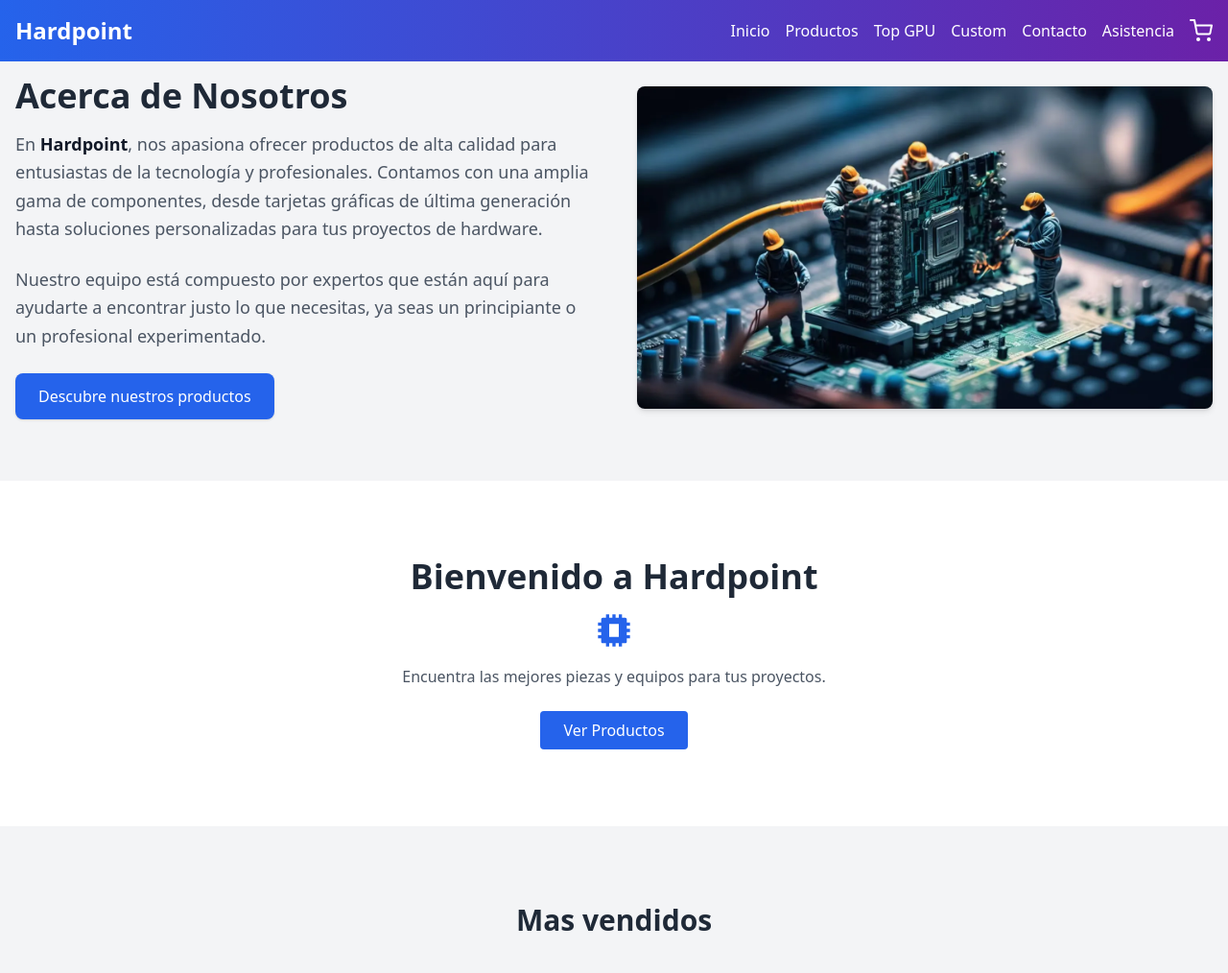
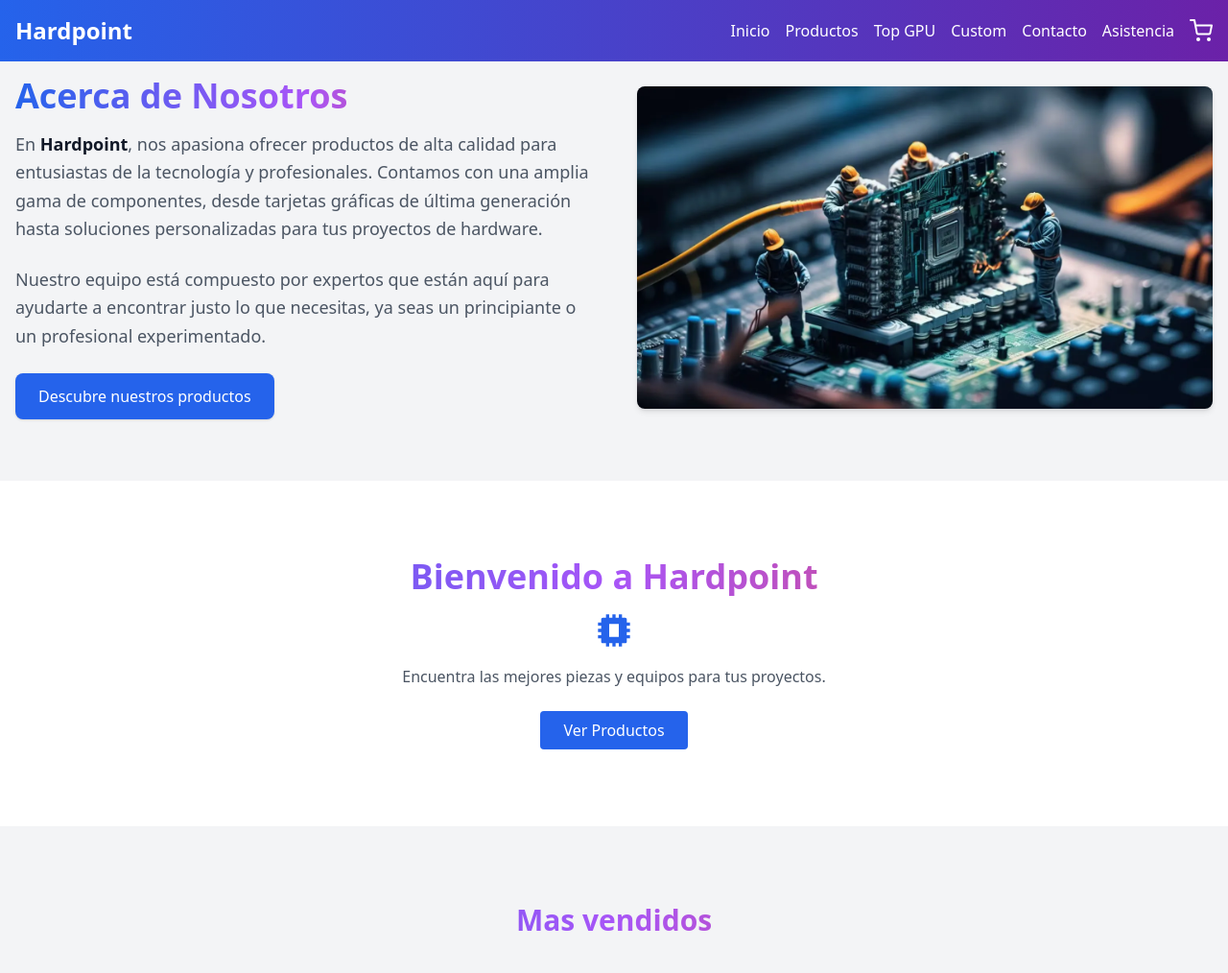
Before and after one commit to VictorIgle/Hardpoint, a plain HTML site: page index.html in a window 1280 px wide. Shown: the top 1014 px of the page at 96% size. Drawn offline with nearby package versions, Linux system fonts and the light colour scheme.

Commit message:
Update index.html

```diff
--- a/index.html
+++ b/index.html
@@ -59,7 +59,7 @@
     <div class="container mx-auto px-4 flex flex-col md:flex-row items-center space-y-8 md:space-y-0 md:space-x-12">
 
       <div class="md:w-1/2 text-center md:text-left">
-        <h2 class="text-4xl font-bold text-gray-800 mb-4">Acerca de Nosotros</h2>
+        <h2 class="text-4xl font-bold bg-gradient-to-r from-blue-600 via-purple-500 to-red-500 bg-clip-text text-transparent mb-4">Acerca de Nosotros</h2>
         <p class="text-gray-600 text-lg leading-relaxed mb-6">
           En <span class="font-bold text-gray-900">Hardpoint</span>, nos apasiona ofrecer productos de alta calidad para entusiastas de la tecnología y profesionales. Contamos con una amplia gama de componentes, desde tarjetas gráficas de última generación hasta soluciones personalizadas para tus proyectos de hardware.
         </p>
@@ -88,7 +88,7 @@
   <!-- Bienvenida -->
   <section id="inicio" class="bg-white py-20">
     <div class="container mx-auto text-center">
-      <h2 class="text-4xl font-bold text-gray-800">Bienvenido a Hardpoint</h2>
+      <h2 class="text-4xl font-bold bg-gradient-to-r from-blue-600 via-purple-500 to-red-500 bg-clip-text text-transparent">Bienvenido a Hardpoint</h2>
       <svg xmlns="http://www.w3.org/2000/svg" class="h-10 w-10 text-blue-600 mx-auto mt-4" viewBox="0 0 24 24" fill="currentColor">
         <path d="M9 2H7v2H5c-.55 0-1 .45-1 1v2H2v2h2v2H2v2h2v2H2v2h2v2c0 .55.45 1 1 1h2v2h2v-2h2v2h2v-2h2v2h2v-2h2c.55 0 1-.45 1-1v-2h2v-2h-2v-2h2v-2h-2V9h2V7h-2V5c0-.55-.45-1-1-1h-2V2h-2v2h-2V2h-2v2H9V2zm0 6h6v8H9V8z"/>
       </svg>
@@ -101,7 +101,7 @@
   <!-- Mas vendidos -->
   <section id="productos" class="bg-gray-100 py-20">
     <div class="container mx-auto">
-      <h3 class="text-3xl font-bold text-gray-800 text-center mb-10">Mas vendidos</h3>
+      <h3 class="text-3xl font-bold bg-gradient-to-r from-blue-600 via-purple-500 to-red-500 bg-clip-text text-transparent text-center mb-10">Mas vendidos</h3>
       <div class="grid grid-cols-1 md:grid-cols-3 gap-6">
 
         <div class="bg-white shadow-md rounded overflow-hidden">
@@ -143,7 +143,7 @@
 <!-- Carrusel de productos destacados -->
 <section id="carrusel" class="bg-gray-200 py-10">
   <div class="container mx-auto">
-    <h3 class="text-3xl font-bold text-gray-800 text-center mb-6">Productos destacados</h3>
+    <h3 class="text-3xl font-bold bg-gradient-to-r from-blue-600 via-purple-500 to-red-500 bg-clip-text text-transparent text-center mb-6">Productos destacados</h3>
     <div class="relative overflow-hidden">
       <div id="carousel" class="flex transition-transform duration-500">
 
@@ -271,7 +271,7 @@
   <!-- Top Tarjetas Gráficas -->
   <section id="tarjetas-graficas" class="bg-gray-100 py-20">
     <div class="container mx-auto">
-      <h3 class="text-3xl font-bold text-gray-800 text-center mb-10">Top Tarjetas Gráficas</h3>
+      <h3 class="text-3xl font-bold bg-gradient-to-r from-blue-600 via-purple-500 to-red-500 bg-clip-text text-transparent text-center mb-10">Top Tarjetas Gráficas</h3>
       <div class="grid grid-cols-1 sm:grid-cols-2 md:grid-cols-3 gap-6">
 
         <div class="bg-white shadow-md rounded overflow-hidden">
```
